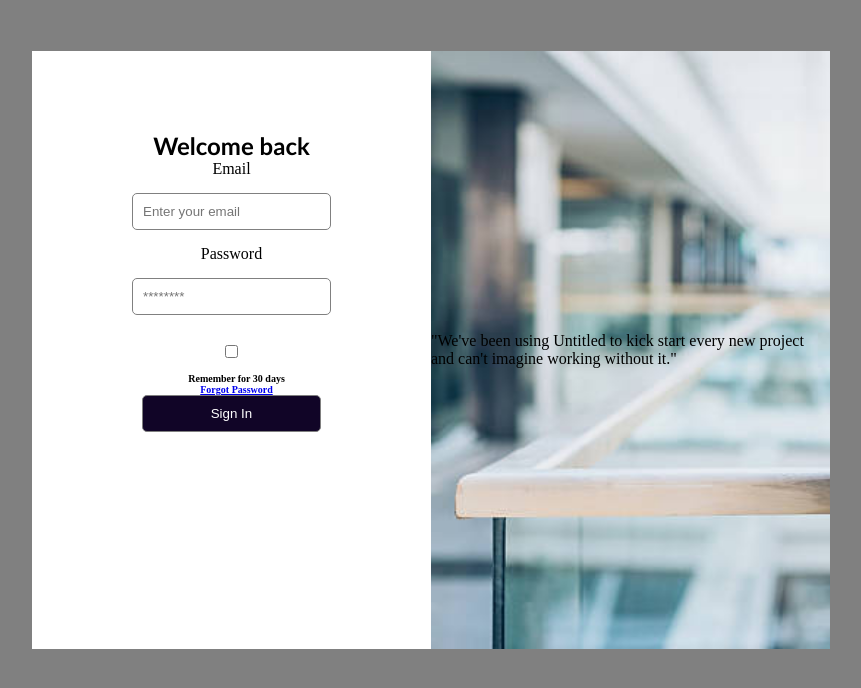
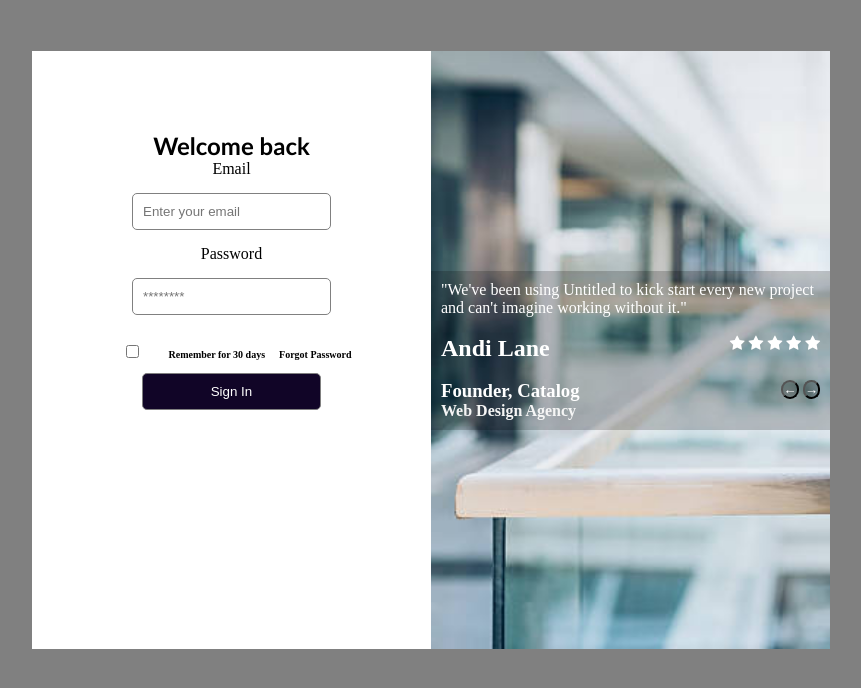
Before and after one commit to NavidaritoChen-Ksquare/Activity-VI---Weekend-activityAssignment, a plain HTML site: page index.html in a window 1280 px wide. Shown: the whole page, without its empty margins (209-1070 px from the left). Drawn offline with Linux system fonts and the light colour scheme.

Commit message:
update content on image

```diff
--- a/index.html
+++ b/index.html
@@ -5,6 +5,7 @@
     <meta http-equiv="X-UA-Compatible" content="IE=edge">
     <meta name="viewport" content="width=\, initial-scale=1.0">
     <link rel="stylesheet" href="style.css">
+    <link rel="stylesheet" href="https://cdnjs.cloudflare.com/ajax/libs/font-awesome/4.7.0/css/font-awesome.min.css">
     <title>Activity VI</title>
 </head>
 <body>
@@ -16,11 +17,11 @@
             <label for="password">Password</label>
             <input type="password" name="password" class="box-border" placeholder="********" id="email" >
 
-            <input type="checkbox" name="checkbox" class="box-border" id="checkbox" ></input>
-            <label for="checkbox" class="chkbox">Remember for 30 days</label>
-
-
-            <a href="#" >Forgot Password</a>
+            <div>
+                <input type="checkbox" name="checkbox" class="box-border" id="checkbox" ></input>
+                <label for="checkbox" class="chkbox">Remember for 30 days</label>
+                <a href="#" >Forgot Password</a>
+            </div>
 
             <input type="submit" value="Sign In" id="submit">
         </form>
@@ -29,9 +30,29 @@
 
             <div class="content">
                 <p>"We've been using Untitled to kick start every new project and can't imagine working without it."</p>
+                <br>
+                <div class="star">
+                    <span class="fa fa-star checked"></span>
+                    <span class="fa fa-star checked"></span>
+                    <span class="fa fa-star checked"></span>
+                    <span class="fa fa-star checked"></span>
+                    <span class="fa fa-star checked"></span>
+                </div>
+                <h2>Andi Lane</h2>
+
+                <br>
+
+                <div class="arrows">
+                    <button>&larr;</button>
+                    <button> &rarr;</button>
+                </div>
+                <h3>Founder, Catalog</h3>
+
+                <h4>Web Design Agency</h4>
             </div>
         </div>
     </div>
 
+
 </body>
 </html>
--- a/style.css
+++ b/style.css
@@ -41,6 +41,14 @@ body{
     font-family: 'Gill Sans', 'Gill Sans MT', Calibri, 'Trebuchet MS', sans-serif;
 }
 
+.side h2,h3{
+    text-decoration: none;
+}
+
+.side h4{
+    color: whitesmoke;
+}
+
 .box-border{
     padding: 10px;
     margin: 15px;
@@ -56,6 +64,14 @@ body{
     display: inline;
     margin-left: 10px;
 }
+
+a{
+    text-decoration: none;
+    color: black;
+
+}
+
+
 
 #checkbox{
     display: inline-block;
@@ -90,11 +106,31 @@ body{
     height: 100%;
 }
 
-.side content{
-    position: absolute;
+div.content{
+
+
     bottom: 0;
     background: rgb(0, 0, 0);
-    background: rgba(0, 0, 0.9);
+    background: rgba(0, 0, 0, 0.2);
+    color: white;
     padding: 10px;
     width: 100%;
+
+
 }
+
+div.star, div.arrows{
+    float: right;
+}
+
+div.arrows > button{
+
+    background: rgb(0, 0, 0);
+    background: rgba(0, 0, 0, 0.2);
+    border-radius: 25px;
+    color: white;
+}
+
+div.arrows > button:hover{
+    background-color: gray;
+}
```
